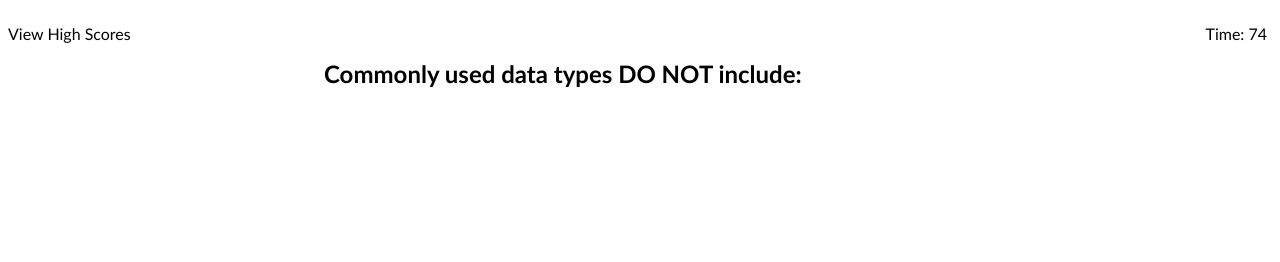
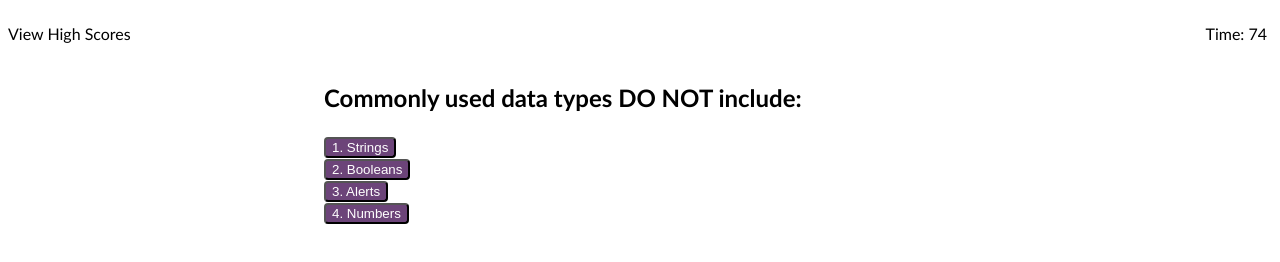
Before and after one commit to ShannonNell/UoT-coding-challenge-4, a plain HTML site: page index.html in a window 1280 px wide. Both pictures are taken after a click on the button "Start Quiz". Drawn offline with Linux system fonts and the light colour scheme.

Commit message:
First question appears after 'start quiz' initiates

```diff
--- a/assets/js/script.js
+++ b/assets/js/script.js
@@ -78,11 +78,6 @@ function quizQuestions() {
     choice2.textContent = '2. ' + quest.a2;
     choice3.textContent = '3. ' + quest.a3;
     choice4.textContent = '4. ' + quest.a4;
-    console.log(choice1);
-    console.log(choice2);
-    console.log(choice3);
-    console.log(choice4);
-
 };
 
 
--- a/index.html
+++ b/index.html
@@ -21,8 +21,8 @@
     </main>
 
     <div class="quiz">
-        <div class="question">
-            <p>Question</p>
+        <div>
+            <p class="question">Question</p>
             <div class="choices">
                 <button class="choice" id="ch1">1.</button>
                 <br />
```
